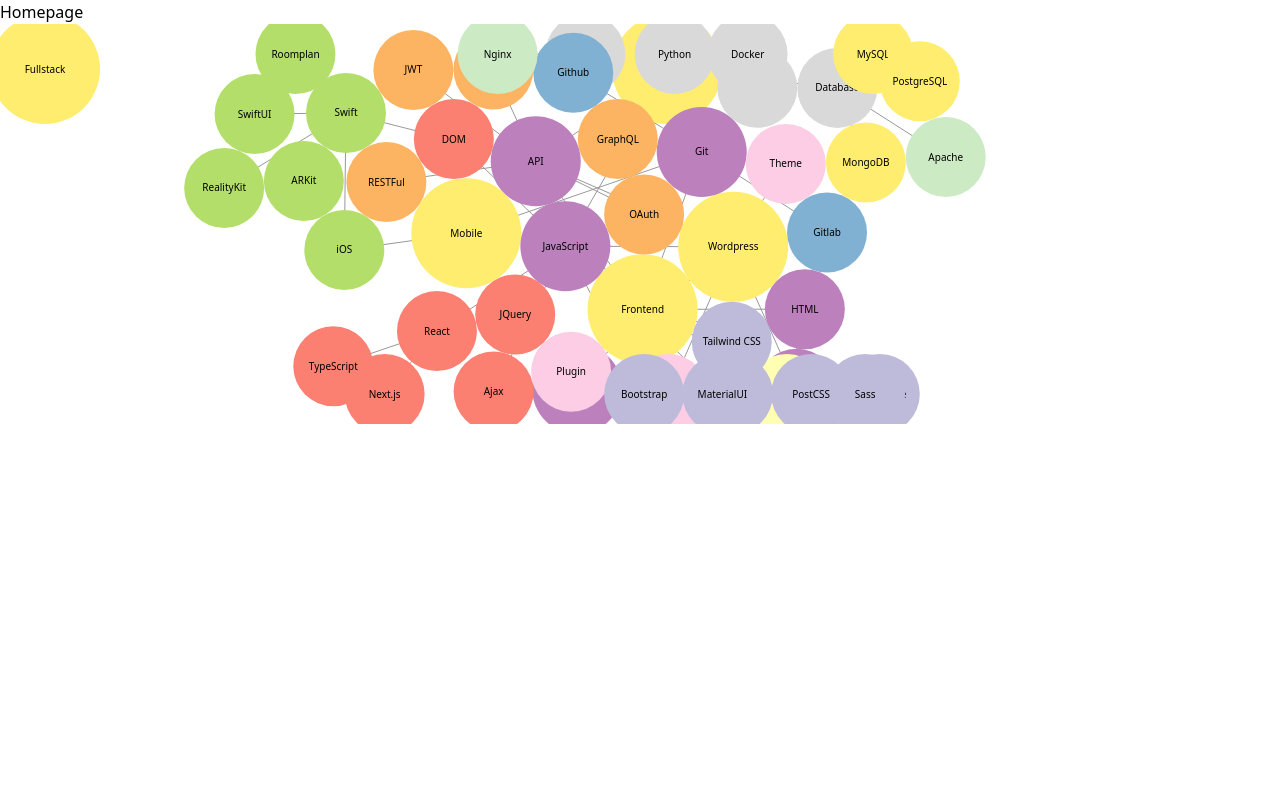
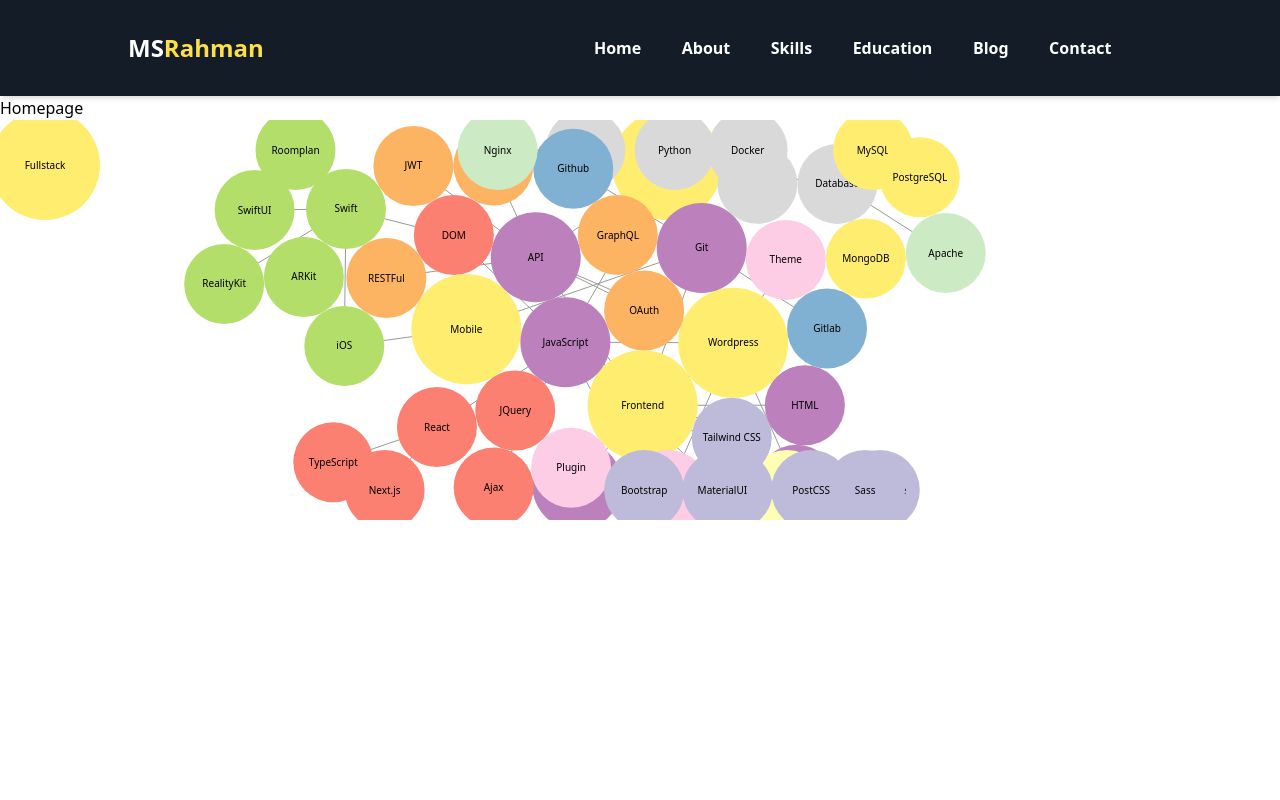
Before and after one commit to DevSohan/portfilio, a Next.js app: page / in a window 1280 px wide. Shown: the top 800 px of the page. Built offline with nearby package versions, Linux system fonts and the light colour scheme.

Commit message:
test multiuser git

```diff
--- /dev/null
+++ b/components/MobileNavbar.tsx
@@ -0,0 +1,22 @@
+import { XMarkIcon } from '@heroicons/react/16/solid'
+import React from 'react'
+
+function MobileNavbar() {
+  return (
+    <div className='fixed transform transition-all duration-300 top-0 left-0 right-0 bottom-0 z-[10000] bg-[#09101a]'>
+        <div className='w-full h-full flex flex-col items-center justify-center gap-y-5'>
+            <div className='nav-link-mobile'>Home</div>
+            <div className='nav-link-mobile'>About</div>
+            <div className='nav-link-mobile'>Skills</div>
+            <div className='nav-link-mobile'>Education</div>
+            <div className='nav-link-mobile'>Blog</div>
+            <div className='nav-link-mobile'>Contact</div>
+        </div>
+        <div className='absolute cursor-pointer top-8 right-8 w-8 h-8 text-yellow-400'>
+            <XMarkIcon />
+        </div>
+    </div>
+  )
+}
+
+export default MobileNavbar
--- /dev/null
+++ b/components/Navbar.tsx
@@ -0,0 +1,30 @@
+import { Bars3Icon } from '@heroicons/react/16/solid'
+import React from 'react'
+
+interface Props{
+
+}
+
+function Navbar() {
+    return (
+        <div className='w-full top-0 h-[12vh] bg-[#141c27] shadow-md'>
+            <div className='flex items-center justify-between w-4/5 mx-auto h-full'>
+                <h1 className='flex-[0.6] cursor-pointer text-2xl text-white font-bold'>
+                    MS
+                    <span className='text-yellow-300'>Rahman</span>
+                </h1>
+                <div className='nav-link'>Home</div>
+                <div className='nav-link'>About</div>
+                <div className='nav-link'>Skills</div>
+                <div className='nav-link'>Education</div>
+                <div className='nav-link'>Blog</div>
+                <div className='nav-link'>Contact</div>
+                <div>
+                    <Bars3Icon className='w-6 md:hidden h-6 cursor-pointer text-yellow-400' />
+                </div>
+            </div>
+        </div>
+    )
+}
+
+export default Navbar
--- a/package.json
+++ b/package.json
@@ -3,12 +3,13 @@
   "version": "0.1.0",
   "private": true,
   "scripts": {
-    "dev": "next dev",
+    "dev": "next dev -p 8000",
     "build": "next build",
     "start": "next start",
     "lint": "next lint"
   },
   "dependencies": {
+    "@heroicons/react": "^2.1.5",
     "@types/d3": "^7.4.3",
     "chroma-js": "^3.0.0",
     "d3": "^7.9.0",
--- a/pages/index.tsx
+++ b/pages/index.tsx
@@ -1,4 +1,3 @@
-import Image from "next/image";
 import { Inter } from "next/font/google";
 import Skills from "@/components/Skills";
 import CandlestickChart from "@/components/TestSkills";
@@ -6,13 +5,22 @@
 import * as d3 from "d3"
 import { TestSkills2 } from "@/components/TestSkills2";
 import SkillSet from "@/components/SkillSet";
+import Navbar from "@/components/Navbar";
+import MobileNavbar from "@/components/MobileNavbar";
+
+
 const inter = Inter({ subsets: ["latin"] });
 
 
 
 export default function Home() {
+	const [nav, setNav] = useState(false)
+	const openNav = ()=> setNav(true)
+	const closeNav = ()=> setNav(false)
 return (
 	<>
+		{/* <MobileNavbar nav={nav} closeNav={closeNav} /> */}
+		<Navbar openNav={openNav} />
 		<h1>Homepage</h1>
 		<Skills />
 		<SkillSet />
--- a/styles/globals.css
+++ b/styles/globals.css
@@ -2,16 +2,12 @@
 @tailwind components;
 @tailwind utilities;
 
-:root {
-  --foreground-rgb: 0, 0, 0;
-  --background-start-rgb: 214, 219, 220;
-  --background-end-rgb: 255, 255, 255;
-}
 
-@media (prefers-color-scheme: dark) {
-  :root {
-    --foreground-rgb: 255, 255, 255;
-    --background-start-rgb: 0, 0, 0;
-    --background-end-rgb: 0, 0, 0;
+@layer components{
+  .nav-link{
+    @apply relative font-semibold text-white cursor-pointer text-base w-fit md:block after:block after:content-[""] after:absolute after:h-0.5 after:w-full after:bg-yellow-400 after:scale-x-0 after:hover:scale-x-100 after:transition after:duration-300 after:origin-center hidden
+  }
+  .nav-link-mobile{
+    @apply relative font-semibold text-white cursor-pointer text-2xl w-fit md:block after:block after:content-[""] after:absolute after:h-1 after:w-full after:bg-yellow-400 after:scale-x-0 after:hover:scale-x-100 after:transition after:duration-300 after:origin-center
   }
 }
--- a/tailwind.config.ts
+++ b/tailwind.config.ts
@@ -9,9 +9,6 @@
   theme: {
     extend: {
       backgroundImage: {
-        "gradient-radial": "radial-gradient(var(--tw-gradient-stops))",
-        "gradient-conic":
-          "conic-gradient(from 180deg at 50% 50%, var(--tw-gradient-stops))",
       },
     },
   },
```
Also changed, not shown: 1 other file (tests, documents, lock files or other folders). Lines whose indentation alone changed are shown as unchanged.
